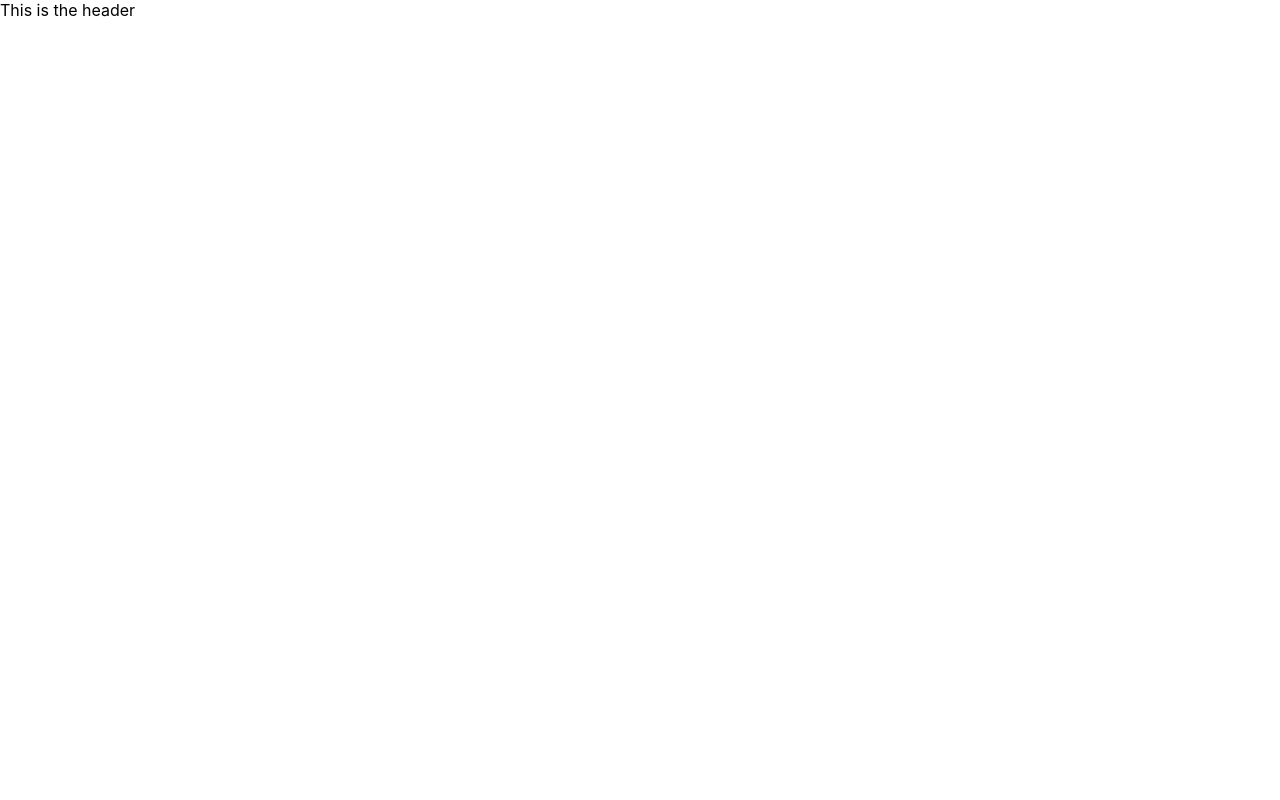
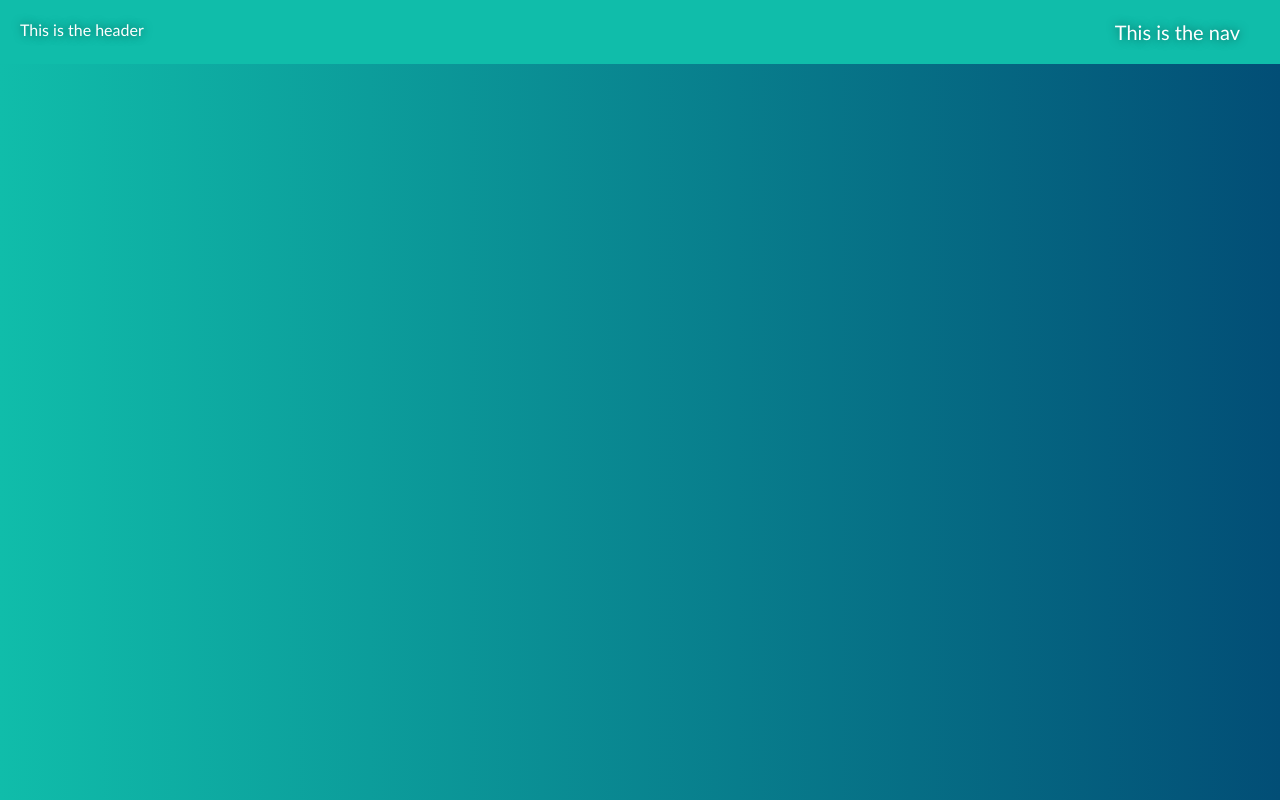
Before and after one commit to daejo/react-port, a React (Create React App) app: page / in a window 1280 px wide. Built offline with nearby package versions, Linux system fonts and the light colour scheme.

Commit message:
adds background and header styling

```diff
--- a/src/components/Header/index.js
+++ b/src/components/Header/index.js
@@ -1,9 +1,11 @@
 import React from 'react';
+import Nav from '../Nav'
 
 function Header(props) {
     return (
         <header>
             This is the header
+            <Nav />
         </header>
     );
 }
--- /dev/null
+++ b/src/components/Nav/index.js
@@ -0,0 +1,11 @@
+import React from 'react';
+
+function Nav(props) {
+    return (
+        <nav>
+            This is the nav
+        </nav>
+    );
+}
+
+export default Nav;
--- a/src/index.css
+++ b/src/index.css
@@ -1,10 +1,66 @@
+:root {
+  --primary-color: #10BDAA;
+  --secondary-color: #024e76;
+  --tertiary-color: #39a6b2;
+}
+
 body {
   margin: 0;
-  font-family: -apple-system, BlinkMacSystemFont, 'Segoe UI', 'Roboto', 'Oxygen',
-    'Ubuntu', 'Cantarell', 'Fira Sans', 'Droid Sans', 'Helvetica Neue',
-    sans-serif;
+  background-image: linear-gradient(to right, var(--primary-color), var(--secondary-color));
+  color: #ffffff;
+  font-family: 'Gill Sans', 'Gill Sans MT', Calibri, 'Trebuchet MS', sans-serif;
   -webkit-font-smoothing: antialiased;
   -moz-osx-font-smoothing: grayscale;
+}
+
+header {
+  padding: 20px;
+  font-family: 'Trebuchet MS', 'Lucida Sans Unicode', 'Lucida Grande', 'Lucida Sans', Arial, sans-serif;
+  background-color: var(--primary-color);
+  background-size: auto;
+  text-shadow: 0 0 10px rgba(0, 0, 0, 0.5);
+  display: flex;
+  justify-content: space-between;
+  position: -webkit-sticky;
+  position: sticky;
+  top: 0;
+  z-index: 9999;
+}
+
+header h1 {
+  display: inline-block;
+  font-size: 40px;
+  color: #ffffff;
+}
+
+header h1 .joaquin {
+  color: var(--secondary-color);
+}
+
+header nav {
+  padding-top: auto;
+  margin-right: 20px;
+  float: right;
+  font-size: 20px;
+  list-style-type: none;
+}
+
+header nav ul li {
+  display: inline-block;
+  margin-left: 25px;
+  padding-top: 10px;
+}
+
+header nav ul li a{
+  display: inline-block;
+  margin-left: 25px;
+}
+
+header nav ul li a:hover {
+  background: var(--secondary-color);
+  color: var(--primary-color);
+  border-radius: 5px;
+  text-shadow: none;
 }
 
 code {
```
Also changed, not shown: 1 other file (tests, documents, lock files or other folders).
